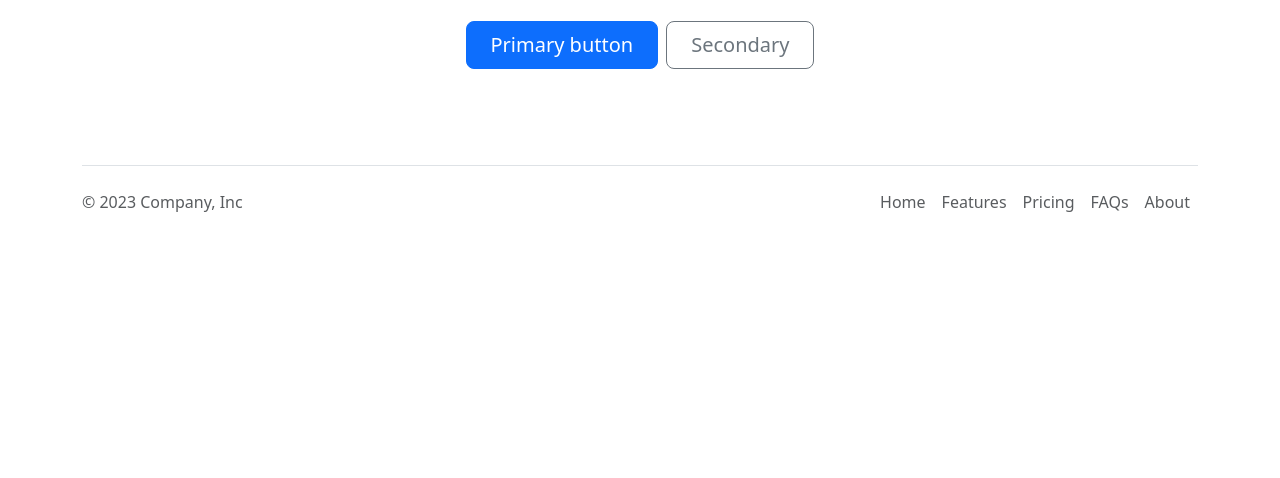
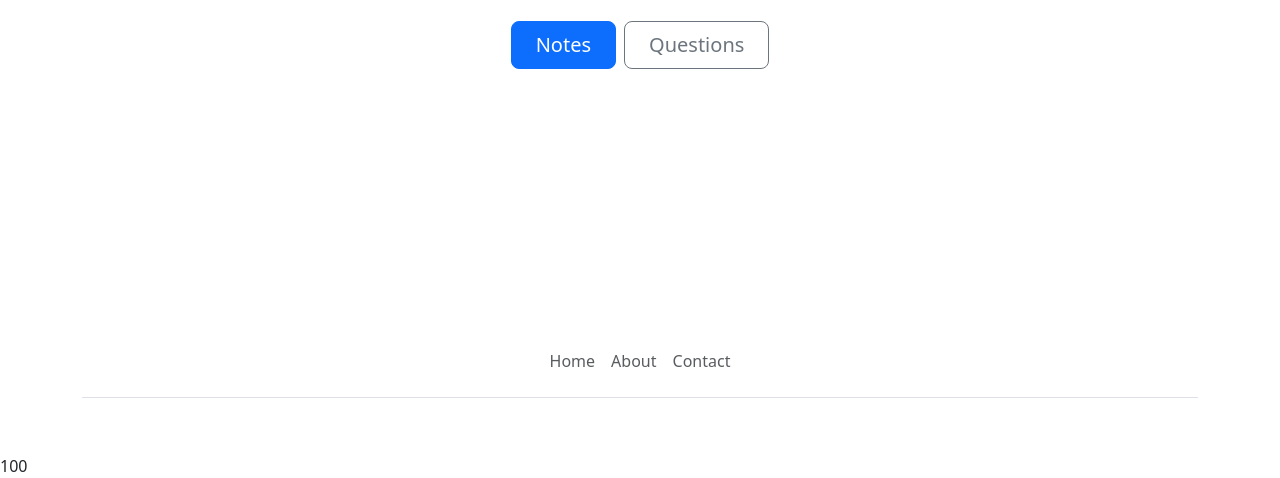
Before and after one commit to mohammedbilalns/Math-Demystified, a plain HTML site: page index.html in a window 1280 px wide. Shown: the part 472-950 px from the top of the page. Before the commit the page ends 800 px from the top, so only its background shows below. Drawn offline with nearby package versions, Linux system fonts and the light colour scheme.

Commit message:
updated home

```diff
--- a/index.html
+++ b/index.html
@@ -32,8 +32,8 @@
         <div class="col-lg-6 mx-auto">
           <p class="lead mb-4">Let's demystify the magic of numbers and unleash your inner mathematician!.</p>
           <div class="d-grid gap-2 d-sm-flex justify-content-sm-center">
-            <button type="button" class="btn btn-primary btn-lg px-4 gap-3">Primary button</button>
-            <button type="button" class="btn btn-outline-secondary btn-lg px-4">Secondary</button>
+           <a href="./pages/notes.html"><button type="button" class="btn btn-primary btn-lg px-4 gap-3" >Notes</button> </a>
+            <button type="button" class="btn btn-outline-secondary btn-lg px-4">Questions</button>
           </div>
         </div>
       </div>
@@ -42,22 +42,14 @@
 
 
       <div class="container">
-        <footer class="d-flex flex-wrap justify-content-between align-items-center py-3 my-4 border-top">
-          <p class="col-md-4 mb-0 text-body-secondary">© 2023 Company, Inc</p>
-
-          <a href="/" class="col-md-4 d-flex align-items-center justify-content-center mb-3 mb-md-0 me-md-auto link-body-emphasis text-decoration-none">
-            <svg class="bi me-2" width="40" height="32"><use xlink:href="#bootstrap"></use></svg>
-          </a>
-
-          <ul class="nav col-md-4 justify-content-end">
+        <footer class="py-3 my-4">
+          <ul class="nav justify-content-center border-bottom pb-3 mb-3" style="margin-bottom: 0px; margin-top: 160px;">
             <li class="nav-item"><a href="#" class="nav-link px-2 text-body-secondary">Home</a></li>
-            <li class="nav-item"><a href="#" class="nav-link px-2 text-body-secondary">Features</a></li>
-            <li class="nav-item"><a href="#" class="nav-link px-2 text-body-secondary">Pricing</a></li>
-            <li class="nav-item"><a href="#" class="nav-link px-2 text-body-secondary">FAQs</a></li>
             <li class="nav-item"><a href="#" class="nav-link px-2 text-body-secondary">About</a></li>
+            <li class="nav-item"><a href="#" class="nav-link px-2 text-body-secondary">Contact</a></li>
           </ul>
         </footer>
-      </div>
+      </div>100
 
 
 
```
